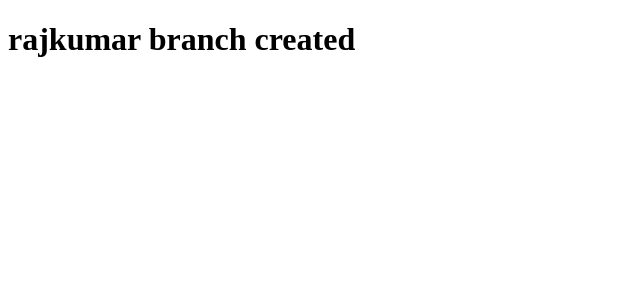
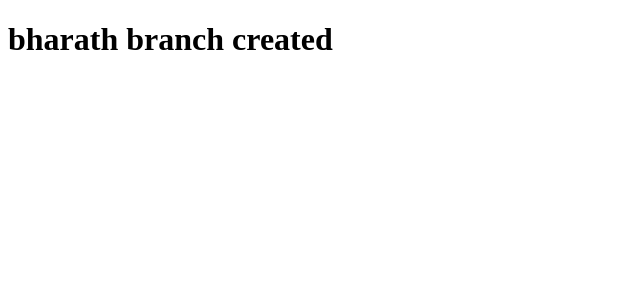
Before and after one commit to InkonsulTechnologies/IKTHR-LIVE, an Angular app: page / in a window 1280 px wide. Shown: the top 300 px of the page, without its empty margins (0-640 px from the left). Built offline with nearby package versions, Linux system fonts and the light colour scheme.

Commit message:
new branch created

```diff
--- a/src/app/app.component.html
+++ b/src/app/app.component.html
@@ -1 +1 @@
-<h1>rajkumar branch created</h1>
+<h1>bharath branch created</h1>
```
